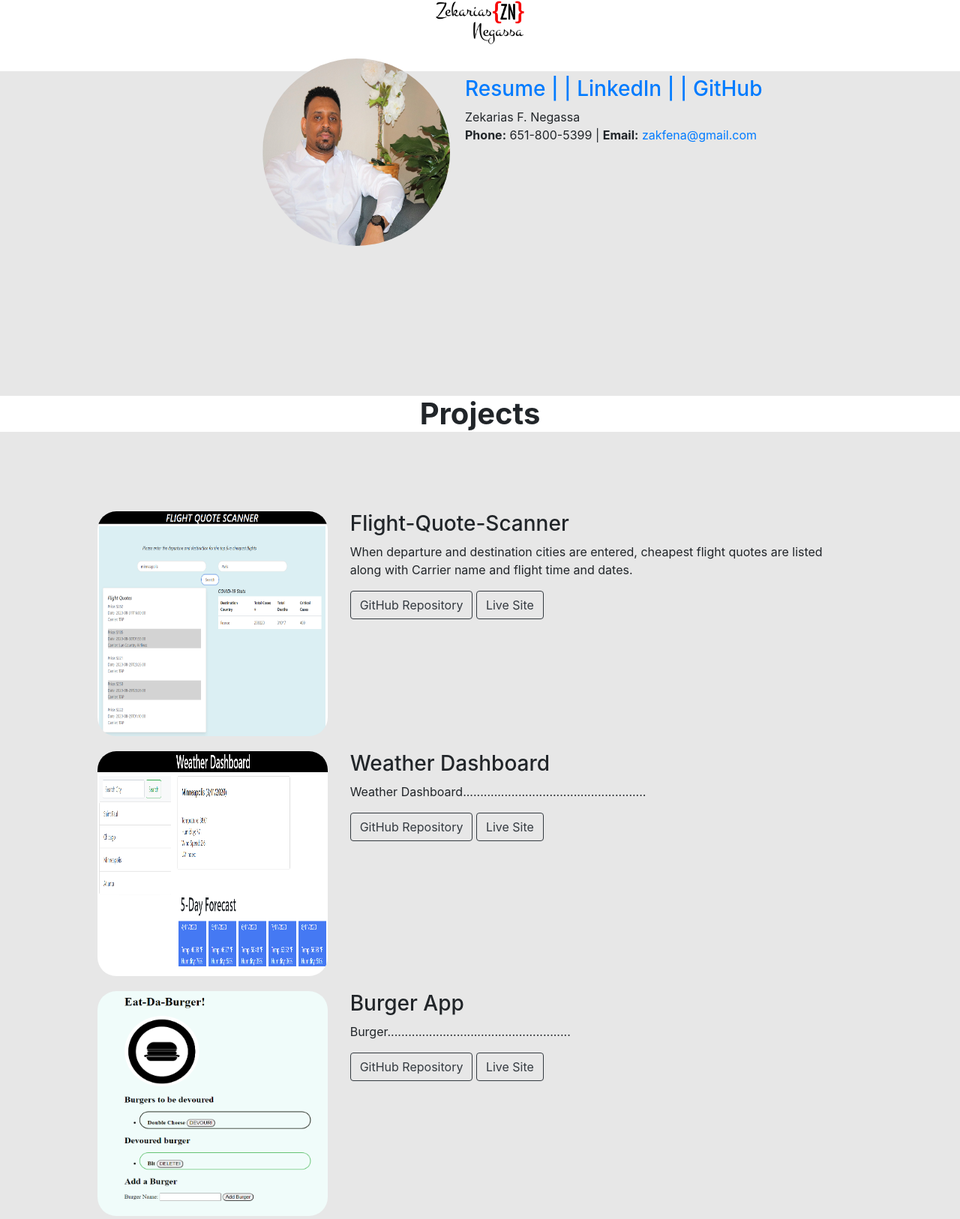
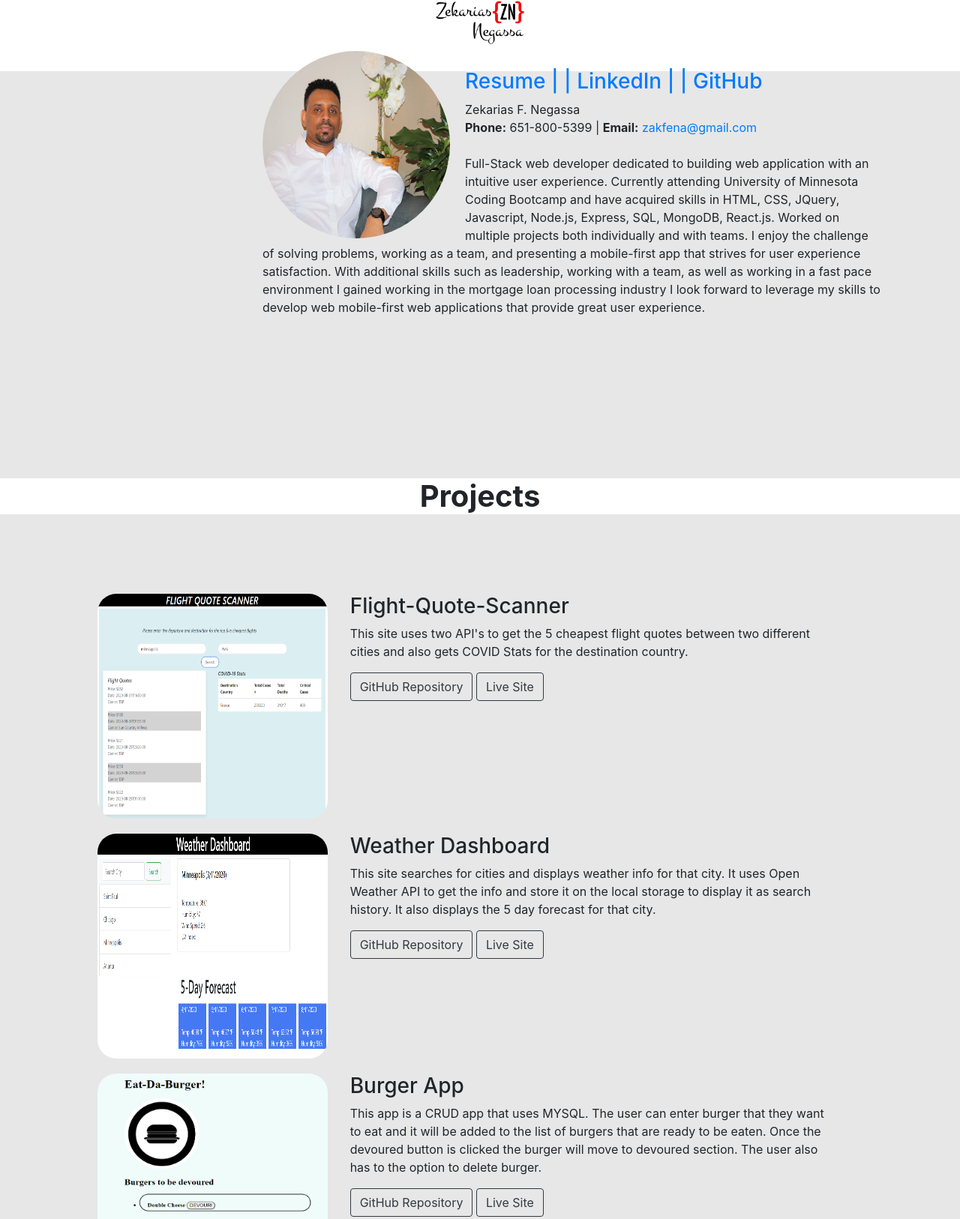
Before and after one commit to ZAKFENA/Portfolio, a plain HTML site: page index.html in a window 1280 px wide. Shown: the part 35-1661 px from the top of the page at 75% size. Drawn offline with nearby package versions, Linux system fonts and the light colour scheme.

Commit message:
edited projects

```diff
--- a/index.css
+++ b/index.css
@@ -2,7 +2,7 @@
 .navcontainer {
   background-color: rgb(240, 240, 240);
   text-align: center;
-  height: 15px;
+  height: 5px;
 }
 
 .brandname {
--- a/index.html
+++ b/index.html
@@ -58,7 +58,13 @@
         </div>
         Zekarias F. Negassa </br>
         <b>Phone:</b> 651-800-5399 | <b>Email:</b> <a href="mailto:zakfena@gmail.com">zakfena@gmail.com</a> </br> </br>
-
+        <p> Full-Stack web developer dedicated to building web application with an intuitive user experience. Currently
+          attending University of Minnesota Coding Bootcamp and have acquired skills in HTML, CSS, JQuery, Javascript,
+          Node.js, Express, SQL, MongoDB, React.js. Worked on multiple projects both individually and with teams. I
+          enjoy the challenge of solving problems, working as a team, and presenting a mobile-first app that strives for
+          user experience satisfaction. With additional skills such as leadership, working with a team, as well as
+          working in a fast pace environment I gained working in the mortgage loan processing industry I look forward to
+          leverage my skills to develop web mobile-first web applications that provide great user experience. </p>
       </div>
 
     </div>
@@ -78,8 +84,8 @@
       </div>
       <div class="col-md-8 col-sm">
         <h3>Flight-Quote-Scanner</h3>
-        <p>When departure and destination cities are entered, cheapest flight quotes are listed along with Carrier name
-          and flight time and dates.
+        <p>This site uses two API's to get the 5 cheapest flight quotes between two different cities and also gets COVID
+          Stats for the destination country.
         </p>
         <a type="button" class="btn btn-outline-dark" href="https://github.com/ZAKFENA/Flight-Quote-Scanner"
           target="_blank">
@@ -102,13 +108,16 @@
       </div>
       <div class="col-md-8 col-sm">
         <h3>Weather Dashboard</h3>
-        <p>Weather Dashboard.....................................................
+        <p>This site searches for cities and displays weather info for that city. It uses Open Weather API to get the
+          info and store it on the local storage to display it as search history. It also displays the 5 day forecast
+          for that city.
         </p>
-        <a type="button" class="btn btn-outline-dark" href="https://github.com/ZAKFENA/Weather-Dashboard"
+        <a type="button" class="btn btn-outline-dark"
+          href="https://github.com/ZAKFENA/My-Portfolio/tree/master/HOMEWORKS/Week-6-Weather%20Dashboard"
           target="_blank">
           GitHub Repository
         </a>
-        <a type="button" class="btn btn-outline-dark" href="https://zakfena.github.io/Weather-Dashboard/index.html/"
+        <a type="button" class="btn btn-outline-dark" href="https://zakfena.github.io/Weather-Dashboard/index.html"
           target="_blank">
           Live Site
         </a>
@@ -125,7 +134,9 @@
       </div>
       <div class="col-md-8 col-sm">
         <h3>Burger App</h3>
-        <p>Burger.....................................................
+        <p>This app is a CRUD app that uses MYSQL. The user can enter burger that they want to eat and it will be added
+          to the list of burgers that are ready to be eaten. Once the devoured button is clicked the burger will move to
+          devoured section. The user also has to the option to delete burger.
         </p>
         <a type="button" class="btn btn-outline-dark" href="https://github.com/ZAKFENA/Eat-Da-Burger-" target="_blank">
           GitHub Repository
@@ -169,7 +180,8 @@
       </div>
       <div class="col-md-8 col-sm">
         <h3>Day Planner</h3>
-        <p>Day Planner.......
+        <p>This is a day planner app that saves notes on a local storage. It uses moment.js for displaying times. All
+          past, current and future hours have their own colors and automatically change.
         </p>
         <a type="button" class="btn btn-outline-dark" href=" https://github.com/ZAKFENA/My-Portfolio/tree/master/HOMEWORKS/Week-5-DayPlanner
           " target="_blank">
```
Also changed, not shown: 1 other file.
